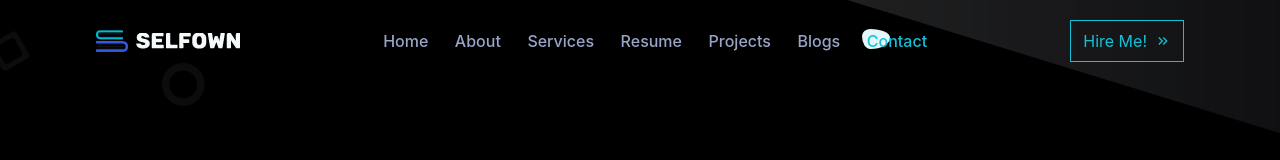
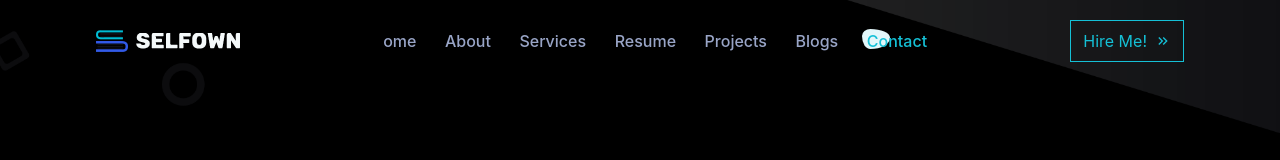
Before and after one commit to rohailahmaddev/Selfown, a React (Vite) app: page /contact in a window 1280 px wide. Shown: the top 160 px of the page. Built offline with nearby package versions, Linux system fonts and the light colour scheme.

Commit message:
update nav

```diff
--- a/src/components/NavBar.jsx
+++ b/src/components/NavBar.jsx
@@ -8,7 +8,7 @@ import dark_logo from "../../public/logo-dark.png"
 
 const NavMenu = [
   {
-    name: "Home",
+    name: "ome",
     path: "/",
   },
   {
```
